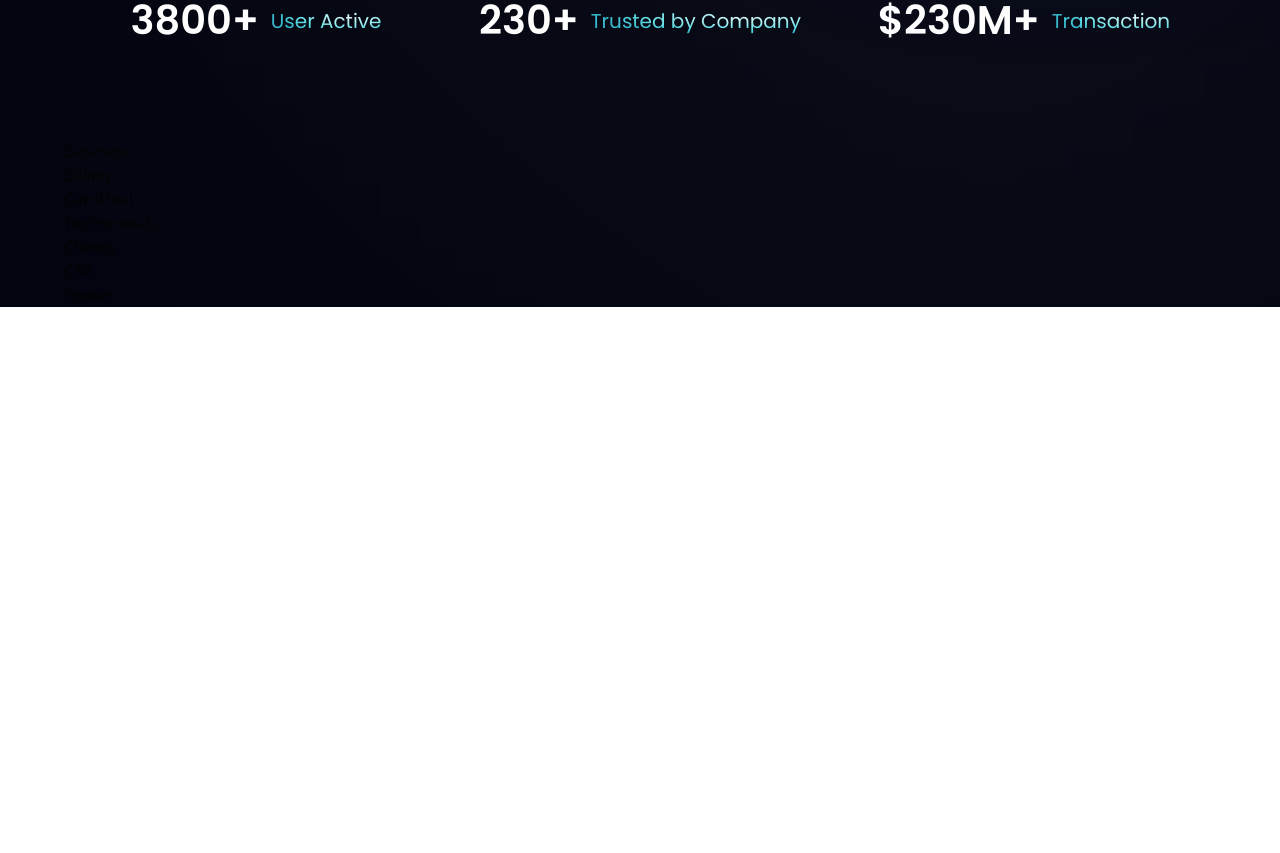
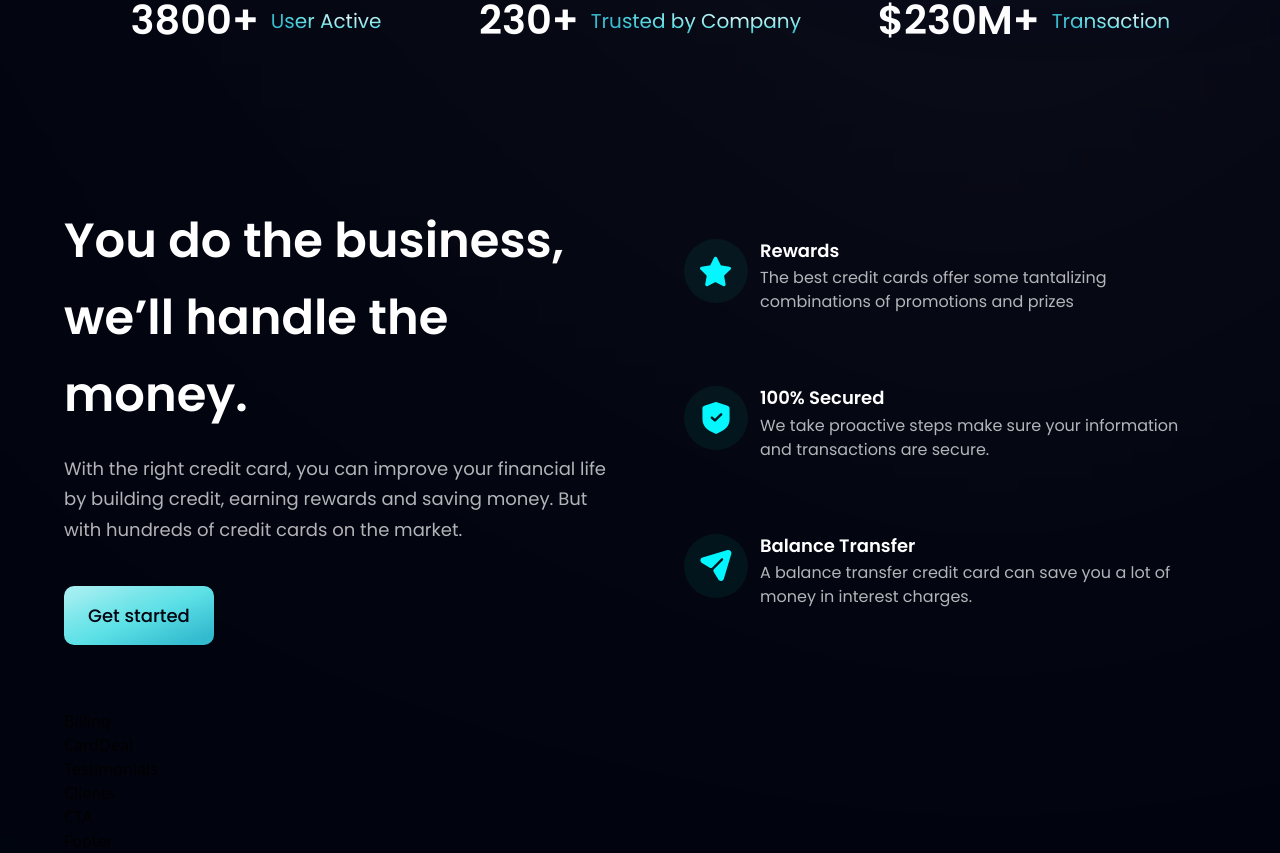
Before and after one commit to MoeElItani/Bank-app, a React (Vite) app: page / in a window 1280 px wide. Shown: the part 806-1659 px from the top of the page. Before the commit the page ends 1113 px from the top, so only its background shows below. Built offline with nearby package versions, Linux system fonts and the light colour scheme.

Commit message:
create Business Section and Button Components

```diff
--- a/src/components/Business.jsx
+++ b/src/components/Business.jsx
@@ -1,9 +1,61 @@
-import React from 'react'
+import { features } from '../constants'
+import styles, { layout } from '../style'
+import Button from './Button'
 
-const Business = () => {
-  return (
-    <div>Business</div>
-  )
-}
+const FeatureCard = ({ icon, title, content, index }) => (
+   <div
+      className={`flex flex-row p-6 rounded-[20px] ${
+         index !== features.length - 1 ? 'mb-6' : 'mb-0'
+      } feature-card`}
+   >
+      <div
+         className={`w-[64px] h-[64px] rounded-full ${styles.flexCenter} bg-dimBlue`}
+      >
+         <img
+            src={icon}
+            alt='star'
+            className='w-[50%] h-[50%] object-contain'
+         />
+      </div>
+      <div className='flex-1 flex flex-col ml-3'>
+         <h4 className='font-poppins font-semibold text-white text-[18px] leading-[23.4px] mb-1'>
+            {title}
+         </h4>
+         <p className='font-poppins font-normal text-dimWhite text-[16px] leading-[24px]'>
+            {content}
+         </p>
+      </div>
+   </div>
+)
+
+const Business = () => (
+   <section id='features' className={layout.section}>
+      <div className={layout.sectionInfo}>
+         <h2 className={styles.heading2}>
+            You do the business,
+            <br className='sm:block hidden' />
+            we’ll handle the money.
+         </h2>
+         <p
+            className={`${styles.paragraph} max-w-[570px] mt-5`}
+         >
+            With the right credit card, you can improve your
+            financial life by building credit, earning
+            rewards and saving money. But with hundreds of
+            credit cards on the market.
+         </p>
+         <Button styles='mt-10' />
+      </div>
+      <div className={`${layout.sectionImg} flex-col`}>
+         {features.map((feature, index) => (
+            <FeatureCard
+               key={feature.id}
+               index={index}
+               {...feature}
+            />
+         ))}
+      </div>
+   </section>
+)
 
 export default Business
--- a/src/components/Button.jsx
+++ b/src/components/Button.jsx
@@ -1,9 +1,11 @@
-import React from 'react'
 
-const Button = () => {
-  return (
-    <div>Button</div>
+const Button = ({styles}) =>  (
+  <button
+    type='button'
+    className={`font-poppins font-medium text-[18px] text-primary outline-none py-4 px-6 bg-blue-gradient rounded-[10px] ${styles}`}
+  >
+    Get started
+  </button>
   )
-}
 
 export default Button
```
